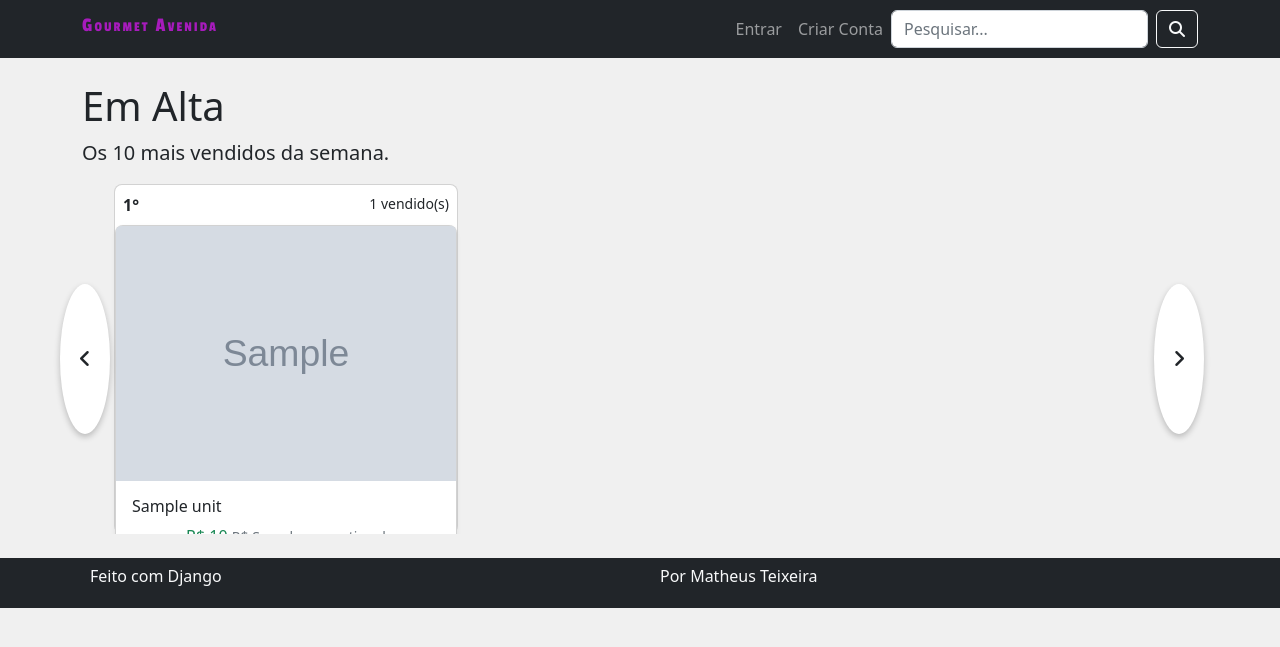
After one commit to matconi/gourmet-avenida, a Django app: template project/usuario/templates/usuario/home.html in a window 1280 px wide. The commit adds this page. Shown: the top 647 px of the page. Run offline with Django 3.2, Linux system fonts and the light colour scheme; the template is opened without the code that fills it: most values are stand-ins (such as "Sample title", 1, 10 or a date in 2020); grey boxes marked "Sample" are stand-in pictures.

Commit message:
template inicial da homepage

```diff
--- /dev/null
+++ b/project/templates/components/product_card.html
@@ -0,0 +1,36 @@
+{% load static %}
+
+<div class="card shadow-sm">
+    <a href="{% url 'produto:view' unit.product_slug %}?uid={{ unit.uid }}">
+        <img class="card-img-top d-block w-100" src="{% get_media_prefix %}{{ unit.image }}" alt="{{ unit.name }}">
+    </a>
+    <div class="card-body">
+        <a href="{% url 'produto:view' unit.product_slug %}?uid={{ unit.uid }}" class="nav-link">
+            <strong>
+                <h5 class="card-title fs-6">{{ unit.name }}</h5>
+            </strong>
+        </a>
+
+        <div class="product-price-block text-center">
+            <span class="product-price text-success">
+                R$ {{ unit.price }}
+            </span>
+            {% if unit.promotional %}
+                <small class="pl-2 text-muted">
+                    <del>
+                        R$ {{ unit.promotional }}
+                    </del>
+                </small>
+            {% endif %}
+        </div>
+    </div>
+    <div class="card-footer bg-transparent border-top-light-custom text-center">
+        <form action="{% url 'produto:add_to_cart' %}" method="GET">
+            <input type="hidden" name="id" value="{{ unit.uid }}">
+            <button type="submit" class="btn btn-primary btn-sm m-1 mt-3 btn-block">
+                <i class="fa fa-shopping-cart" aria-hidden="true"></i>
+                Adicionar
+            </button>
+        </form>
+    </div>
+</div>
--- /dev/null
+++ b/project/templates/static/css/product_carousel.css
@@ -0,0 +1,99 @@
+.carousel-control-prev, .carousel-control-next{
+    width: 6vh;
+    height: 6vh;
+    border-radius: 50%;
+    top: 50%;
+    transform: translateY(-50%);
+}
+
+.carousel-inner {
+    display: flex;
+}
+
+.carousel-item {
+    flex: 0 0 auto;
+}
+.carousel-inner .carousel-item {
+    width: 100%;
+}
+
+
+.wrapper {
+    max-width: 1100px;
+    width: 100%;
+    position: relative;
+  }
+  .wrapper .icon {
+    z-index: 2;
+    top: 50%;
+    height: 150px;
+    width: 50px;
+    cursor: pointer;
+    font-size: 1.25rem;
+    position: absolute;
+    text-align: center;
+    line-height: 150px;
+    background: #fff;
+    border-radius: 50%;
+    box-shadow: 0 3px 6px rgba(0,0,0,0.23);
+    transform: translateY(-50%);
+    transition: transform 0.1s linear;
+  }
+  .wrapper .icon:active{
+    transform: translateY(-50%) scale(0.85);
+  }
+  .wrapper .icon:first-child{
+    left: -22px;
+  }
+  .wrapper .icon:last-child{
+    right: -22px;
+  }
+  .wrapper .carousel{
+    display: grid;
+    grid-auto-flow: column;
+    grid-auto-columns: calc((100% / 3) - 12px);
+    overflow-x: auto;
+    scroll-snap-type: x mandatory;
+    gap: 16px;
+    border-radius: 8px;
+    scroll-behavior: smooth;
+    scrollbar-width: none;
+  }
+  .carousel::-webkit-scrollbar {
+    display: none;
+  }
+  .carousel.no-transition {
+    scroll-behavior: auto;
+  }
+  .carousel.dragging {
+    scroll-snap-type: none;
+    scroll-behavior: auto;
+  }
+  .carousel.dragging .card {
+    cursor: grab;
+    user-select: none;
+  }
+  .carousel :where(.card) {
+    display: block;
+    justify-content: center;
+    align-items: center;
+  }
+  .carousel .card {
+    scroll-snap-align: start;
+    height: 350px;
+    list-style: none;
+    background: #fff;
+    flex-direction: column;
+    border-radius: 8px;
+  }
+
+  @media screen and (max-width: 900px) {
+    .wrapper .carousel {
+      grid-auto-columns: calc((100% / 2) - 9px);
+    }
+  }
+  @media screen and (max-width: 600px) {
+    .wrapper .carousel {
+      grid-auto-columns: 100%;
+    }
+  }
--- /dev/null
+++ b/project/templates/static/js/product_carousel.js
@@ -0,0 +1,35 @@
+const carousel = document.querySelector(".carousel");
+const firstCardWidth = carousel.querySelector(".card").offsetWidth;
+const arrowBtns = document.querySelectorAll(".wrapper .icon");
+let isDragging = false, isAutoPlay = true, startX, startScrollLeft, timeoutId;
+// Get the number of cards that can fit in the carousel at once
+
+carousel.classList.add("no-transition");
+carousel.scrollLeft = carousel.firstCardWidth;
+carousel.classList.remove("no-transition");
+// Add event listeners for the arrow buttons to scroll the carousel left and right
+arrowBtns.forEach(btn => {
+    btn.addEventListener("click", () => {
+        carousel.scrollLeft += btn.id == "left" ? -firstCardWidth : firstCardWidth;
+    });
+});
+const dragStart = (e) => {
+    isDragging = true;
+    carousel.classList.add("dragging");
+    // Records the initial cursor and scroll position of the carousel
+    startX = e.pageX;
+    startScrollLeft = carousel.scrollLeft;
+}
+const dragging = (e) => {
+    if(!isDragging) return; // if isDragging is false return from here
+    // Updates the scroll position of the carousel based on the cursor movement
+    carousel.scrollLeft = startScrollLeft - (e.pageX - startX);
+}
+const dragStop = () => {
+    isDragging = false;
+    carousel.classList.remove("dragging");
+}
+
+carousel.addEventListener("mousedown", dragStart);
+carousel.addEventListener("mousemove", dragging);
+document.addEventListener("mouseup", dragStop);
--- /dev/null
+++ b/project/usuario/templates/usuario/home.html
@@ -0,0 +1,43 @@
+{% extends 'base.html' %}
+{% load static %}
+{% load usuario_pipe %}
+
+{% block head %}
+    <title>Início - Gourmet Avenida</title>
+    <!-- carousel source credit: https://www.codingnepalweb.com/draggable-card-slider-html-css-javascript/ -->
+    <link rel="stylesheet" href="{% static 'css/product_carousel.css' %}"></link>
+    {% endblock head %}
+
+{% block main %}
+    {% if request.user.is_authenticated %}
+        <div class="container">
+            <p class="lead fs-4 text-center">
+                Olá, <strong>{{ request.user.first_name }}</strong>, atualmente a sua conta é:<br>
+                <strong class="fs-1">R$ {{ request.user.user_customer.bill|get_bill }}</strong>
+            </p>
+        </div>
+    {% endif %}
+
+    <h1>Em Alta</h1>
+    {% if week_trends %}
+        <p class="lead">Os 10 mais vendidos da semana.</p>
+        <div class="wrapper">
+            <i id="left" class="icon fa-solid fa-angle-left"></i>
+            <ul class="carousel">
+                {% for unit in week_trends %}
+                    <li class="card">
+                        <p class="m-2"><span class="fw-bold ">{{ forloop.counter }}°</span> <small class="float-end">{{ unit.total_sold }} vendido(s)</small></p>
+                        {% include 'components/product_card.html' %}
+                    </li>
+                {% endfor %}
+            </ul>
+            <i id="right" class="icon fa-solid fa-angle-right"></i>
+        </div>
+    {% else %}
+        <p class="lead">Nenhum produto vendido na semana.</p>
+    {% endif %}
+{% endblock main %}
+
+{% block footerscript %}
+    <script type="text/javascript" src="{% static 'js/product_carousel.js' %}"></script>
+{% endblock footerscript %}
```
Also changed, not shown: project/produto/templates/produto/index.html (+4 -37 lines).
